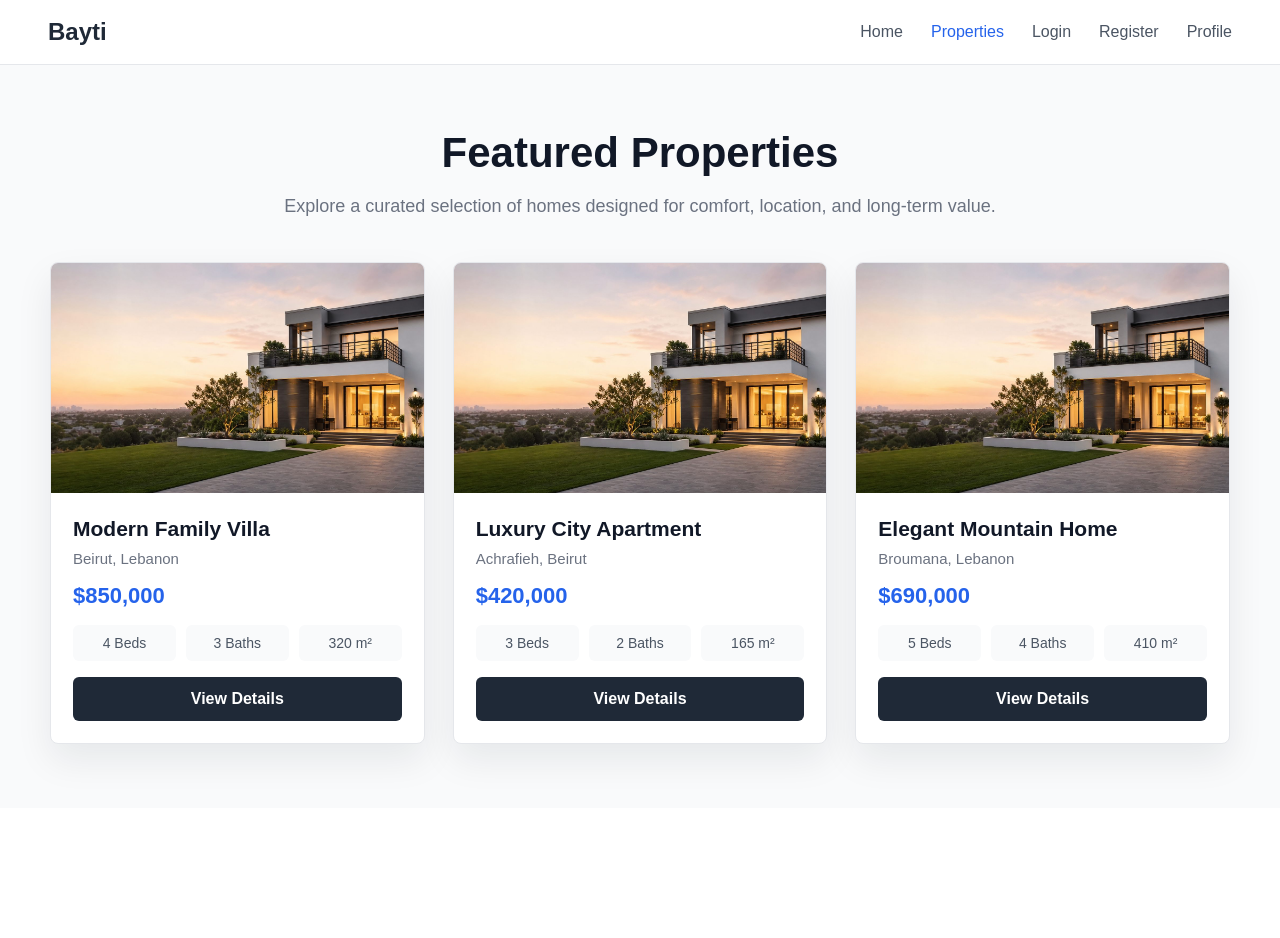
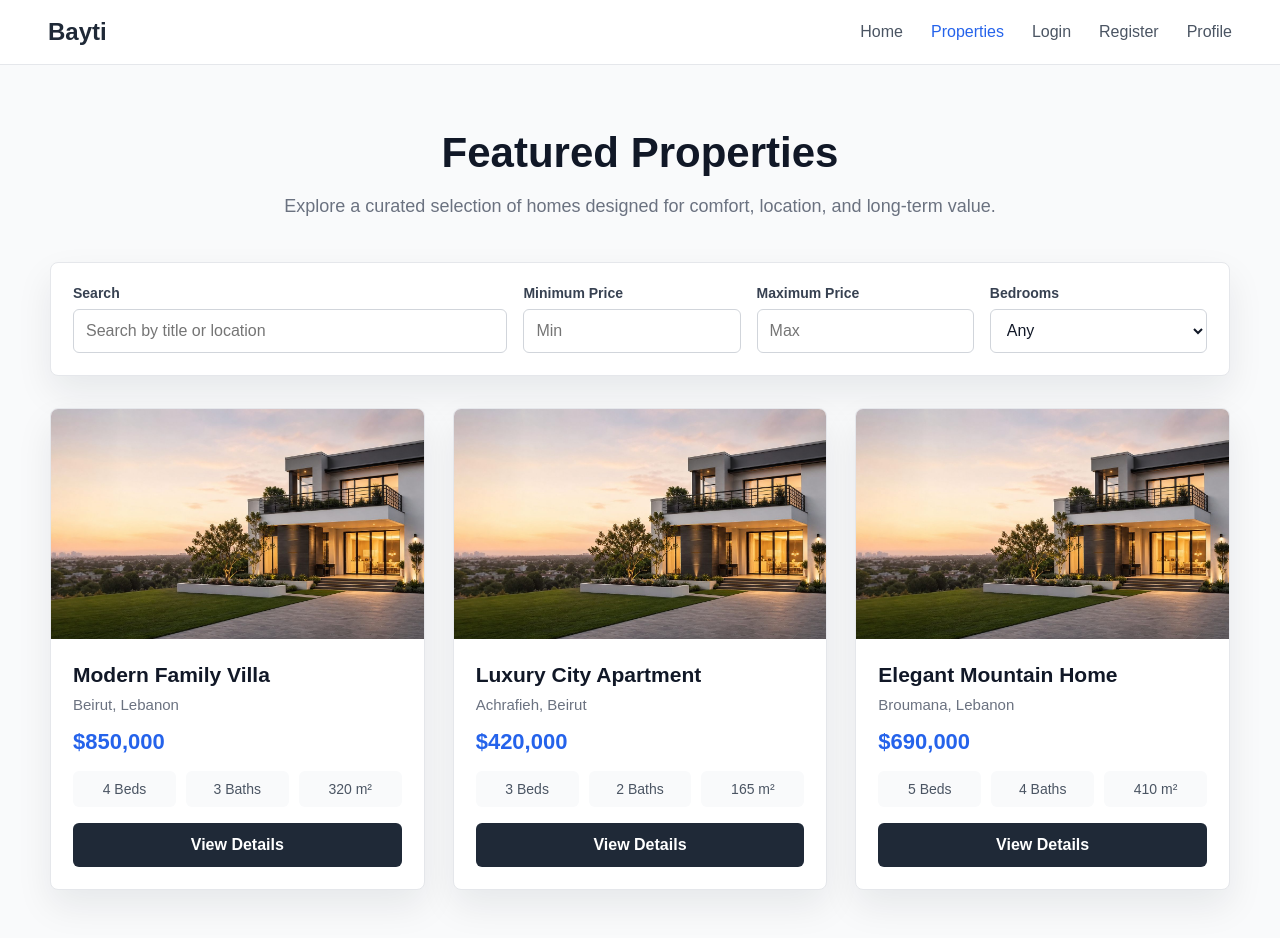
Before and after one commit to AmalMeslmany/Bayti, a React app in the folder frontend/: page /properties in a window 1280 px wide. Shown: the top 938 px of the page. Before the commit the page ends 808 px from the top, so only its background shows below. Built offline with nearby package versions, Linux system fonts and the light colour scheme; the HTML template or start-up script is replaced by a standard one.

Commit message:
Add search and filters to properties page

```diff
--- a/frontend/src/pages/Properties.css
+++ b/frontend/src/pages/Properties.css
@@ -22,6 +22,49 @@
   line-height: 1.7;
 }
 
+.properties-filters {
+  display: grid;
+  grid-template-columns: 2fr repeat(3, 1fr);
+  gap: 16px;
+  max-width: 1180px;
+  margin: 0 auto 32px;
+  padding: 22px;
+  background-color: #ffffff;
+  border: 1px solid #e5e7eb;
+  border-radius: 8px;
+  box-shadow: 0 16px 36px rgba(15, 23, 42, 0.08);
+}
+
+.filter-field {
+  display: flex;
+  flex-direction: column;
+  gap: 8px;
+}
+
+.filter-field label {
+  color: #374151;
+  font-size: 14px;
+  font-weight: 700;
+}
+
+.filter-field input,
+.filter-field select {
+  width: 100%;
+  min-height: 44px;
+  padding: 0 12px;
+  color: #111827;
+  background-color: #ffffff;
+  border: 1px solid #d1d5db;
+  border-radius: 6px;
+  font: inherit;
+}
+
+.filter-field input:focus,
+.filter-field select:focus {
+  outline: 3px solid #93c5fd;
+  border-color: #2563eb;
+}
+
 .properties-grid {
   display: grid;
   grid-template-columns: repeat(3, minmax(0, 1fr));
@@ -30,7 +73,26 @@
   margin: 0 auto;
 }
 
+.properties-empty {
+  max-width: 1180px;
+  margin: 32px auto 0;
+  padding: 28px;
+  color: #6b7280;
+  background-color: #ffffff;
+  border: 1px solid #e5e7eb;
+  border-radius: 8px;
+  text-align: center;
+}
+
 @media (max-width: 1024px) {
+  .properties-filters {
+    grid-template-columns: repeat(2, minmax(0, 1fr));
+  }
+
+  .filter-field-wide {
+    grid-column: 1 / -1;
+  }
+
   .properties-grid {
     grid-template-columns: repeat(2, minmax(0, 1fr));
   }
@@ -45,6 +107,15 @@
     font-size: 34px;
   }
 
+  .properties-filters {
+    grid-template-columns: 1fr;
+    padding: 18px;
+  }
+
+  .filter-field-wide {
+    grid-column: auto;
+  }
+
   .properties-grid {
     grid-template-columns: 1fr;
   }
--- a/frontend/src/pages/Properties.jsx
+++ b/frontend/src/pages/Properties.jsx
@@ -1,8 +1,40 @@
+import { useState } from "react";
 import PropertyCard from "../components/PropertyCard";
 import properties from "../data/properties";
 import "./Properties.css";
 
+function getPriceNumber(price) {
+  return Number(price.replace(/[^0-9]/g, ""));
+}
+
 function Properties() {
+  const [searchTerm, setSearchTerm] = useState("");
+  const [minPrice, setMinPrice] = useState("");
+  const [maxPrice, setMaxPrice] = useState("");
+  const [bedrooms, setBedrooms] = useState("");
+
+  const filteredProperties = properties.filter((property) => {
+    const searchValue = searchTerm.toLowerCase().trim();
+    const propertyPrice = getPriceNumber(property.price);
+
+    const matchesSearch =
+      property.title.toLowerCase().includes(searchValue) ||
+      property.location.toLowerCase().includes(searchValue);
+
+    const matchesMinPrice =
+      minPrice === "" || propertyPrice >= Number(minPrice);
+
+    const matchesMaxPrice =
+      maxPrice === "" || propertyPrice <= Number(maxPrice);
+
+    const matchesBedrooms =
+      bedrooms === "" || property.bedrooms >= Number(bedrooms);
+
+    return (
+      matchesSearch && matchesMinPrice && matchesMaxPrice && matchesBedrooms
+    );
+  });
+
   return (
     <main className="properties-page">
       <header className="properties-header">
@@ -13,11 +45,68 @@ function Properties() {
         </p>
       </header>
 
+      <section className="properties-filters" aria-label="Property filters">
+        <div className="filter-field filter-field-wide">
+          <label htmlFor="property-search">Search</label>
+          <input
+            id="property-search"
+            type="search"
+            placeholder="Search by title or location"
+            value={searchTerm}
+            onChange={(event) => setSearchTerm(event.target.value)}
+          />
+        </div>
+
+        <div className="filter-field">
+          <label htmlFor="min-price">Minimum Price</label>
+          <input
+            id="min-price"
+            type="number"
+            min="0"
+            placeholder="Min"
+            value={minPrice}
+            onChange={(event) => setMinPrice(event.target.value)}
+          />
+        </div>
+
+        <div className="filter-field">
+          <label htmlFor="max-price">Maximum Price</label>
+          <input
+            id="max-price"
+            type="number"
+            min="0"
+            placeholder="Max"
+            value={maxPrice}
+            onChange={(event) => setMaxPrice(event.target.value)}
+          />
+        </div>
+
+        <div className="filter-field">
+          <label htmlFor="bedrooms">Bedrooms</label>
+          <select
+            id="bedrooms"
+            value={bedrooms}
+            onChange={(event) => setBedrooms(event.target.value)}
+          >
+            <option value="">Any</option>
+            <option value="1">1+</option>
+            <option value="2">2+</option>
+            <option value="3">3+</option>
+            <option value="4">4+</option>
+            <option value="5">5+</option>
+          </select>
+        </div>
+      </section>
+
       <section className="properties-grid" aria-labelledby="properties-heading">
-        {properties.map((property) => (
+        {filteredProperties.map((property) => (
           <PropertyCard key={property.id} {...property} />
         ))}
       </section>
+
+      {filteredProperties.length === 0 && (
+        <p className="properties-empty">No properties found.</p>
+      )}
     </main>
   );
 }
```
